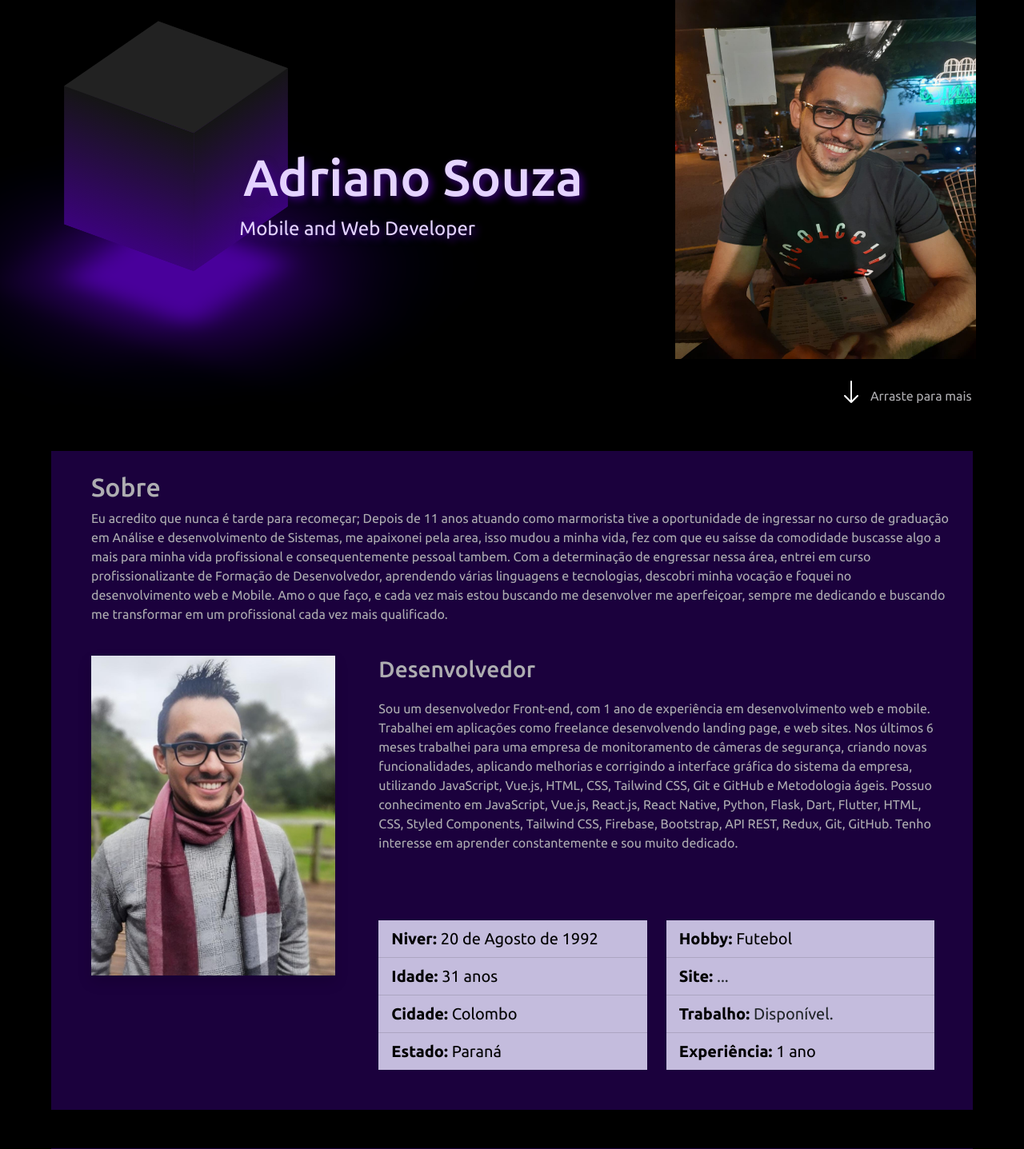
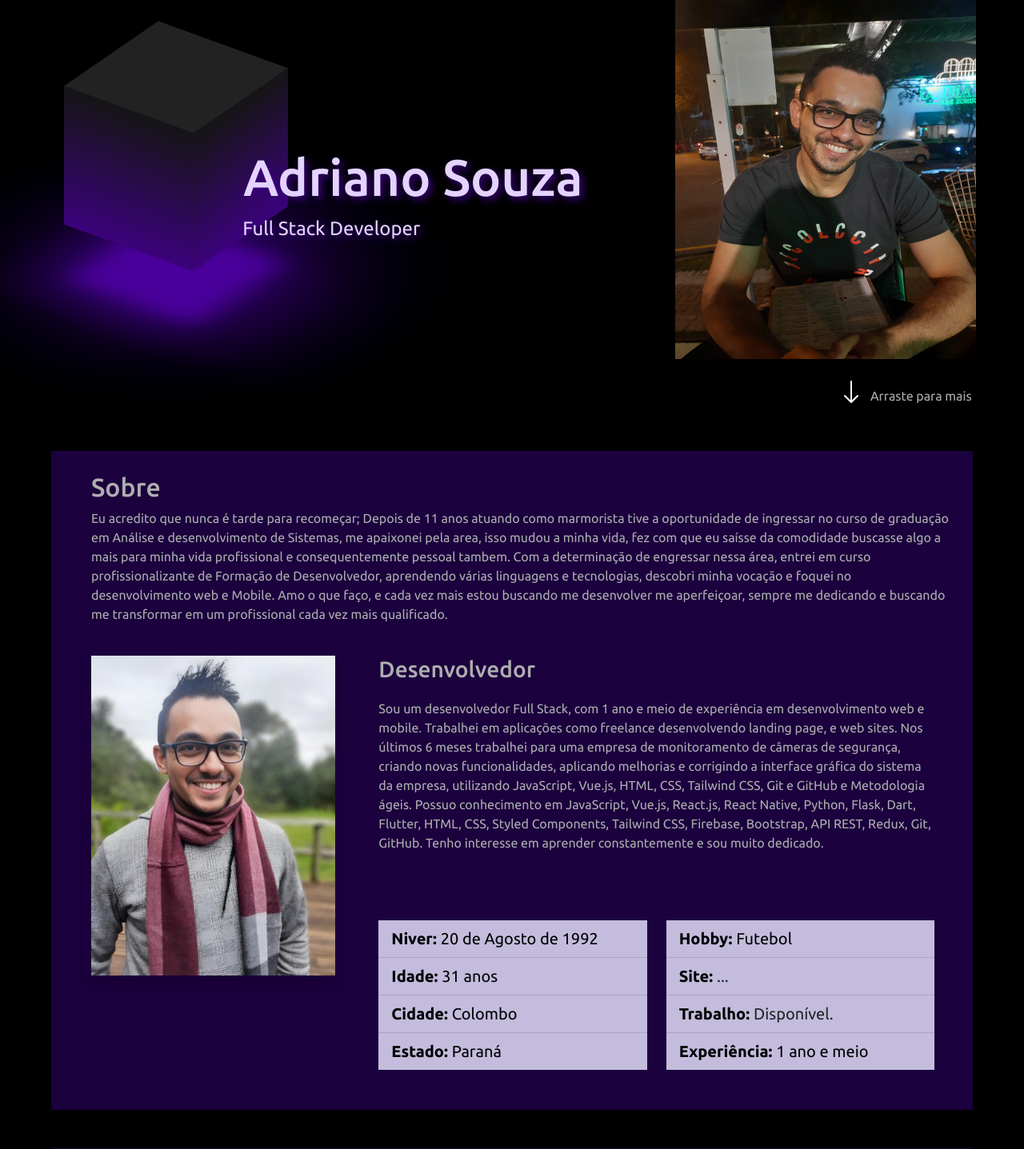
Before and after one commit to AdrianoJH/Portfolio, a Flask app: page / in a window 1280 px wide. Shown: the part 117-1554 px from the top of the page at 80% size. Run offline with Flask 2, Linux system fonts and the light colour scheme; some libraries are stand-ins or nearby versions.

Commit message:
Atualizações

```diff
--- a/static/style.css
+++ b/static/style.css
@@ -293,7 +293,7 @@ section#inicio h2 {
 }
 
 section#inicio span#subtitle {
-    margin-left: -280px;
+    margin-left: -345px;
     font-size: 1.5rem;
     color: #e4d3ff;
     text-shadow: 4px 4px 10px #3b027c;
@@ -430,6 +430,10 @@ p.mt-3 {
     margin-top: -40px;
 }
 
+#cv-col {
+    margin-top: 30px;
+}
+
 .cv .cv-title {
     font-weight: 700;
     margin-bottom: 30px;
@@ -507,6 +511,12 @@ p.mt-3 {
     border: 1px solid #300066;
 }
 
+.card a:hover {
+    background-color: #300066;
+    color: #c4bcdd;
+    border: 1px solid #0d001f;
+}
+
 .button-carousel {
     display: flex;
     justify-content: space-between;
@@ -544,6 +554,11 @@ p.mt-3 {
 
 .carousel-indicators button {
     background-color: #c4bcdd !important;
+}
+
+.carousel-indicators button:hover {
+    background-color: #561eee !important;
+
 }
 
 #contato {
@@ -650,6 +665,11 @@ iframe.w-100 {
     border: 2px solid #0d001f;
 }
 
+#btn-enviar:hover {
+    background-color: #0d001f;
+    color: #6000ce;
+}
+
 #btn-enviar-loader {
     display: none;
     background-color: #0d001f;
--- a/templates/index.html
+++ b/templates/index.html
@@ -118,7 +118,7 @@
             </div>
             <div class="col-md-5 d-flex justify-content-center align-items-center flex-column">
                 <h2>Adriano Souza</h2>
-                <span id="subtitle">Mobile and Web Developer</span>
+                <span id="subtitle">Full Stack Developer</span>
 
             </div>
             <div class="col-md-7 d-flex justify-content-end align-items-end align-items-end">
@@ -157,7 +157,7 @@
                     <div class="col-md-8 box-sobre" data-anime="right">
                         <h3 id="dev">Desenvolvedor</h3>
                         <p id="text1">
-                            Sou um desenvolvedor Front-end, com 1 ano de experiência em desenvolvimento web e
+                            Sou um desenvolvedor Full Stack, com 1 ano e meio de experiência em desenvolvimento web e
                             mobile. Trabalhei em aplicações como freelance desenvolvendo landing page, e web sites. Nos
                             últimos 6 meses trabalhei para uma empresa de monitoramento de câmeras de segurança, criando
                             novas funcionalidades, aplicando melhorias e corrigindo a interface gráfica do sistema da
@@ -185,7 +185,7 @@
                                     <li class="list-group-item">Trabalho: <a href="#" target="_blank"
                                             class="fw-lighter text-decoration-none link-dark">Disponível.</a>
                                     </li>
-                                    <li class="list-group-item">Experiência: <span class="fw-lighter">1 ano</span></li>
+                                    <li class="list-group-item">Experiência: <span class="fw-lighter">1 ano e meio</span></li>
                                 </ul>
                             </div>
 
@@ -437,7 +437,7 @@
                                 segurança web e mobile.</p>
                         </div>
                         <div class="cv-item" data-anime="up">
-                            <h4>Desenvolvedor</h4>
+                            <h4>Desenvolvedor Full Stack</h4>
                             <h5>04/2023 - Atualmente</h5>
                             <p><em>Freelance</em></p>
                             <p>Desenvolvimento, manutenção e melhorias de projetos Web e Mobile.</p>
```
